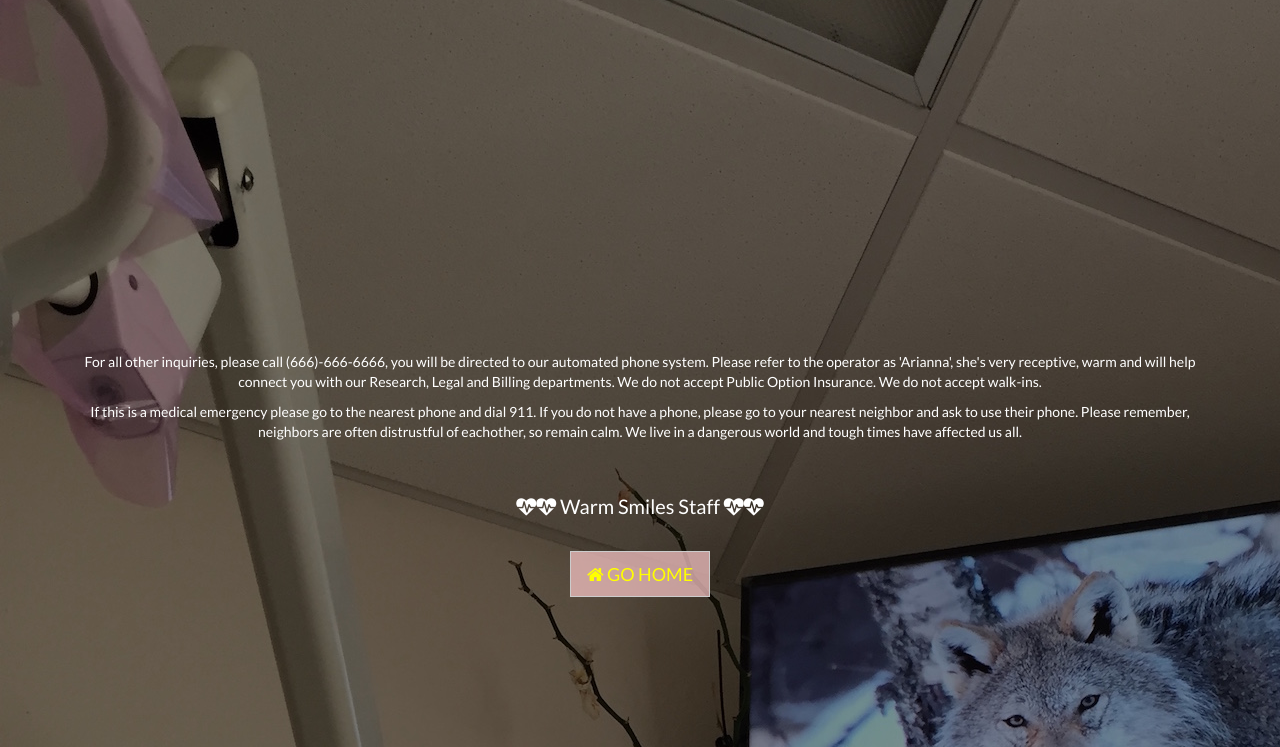
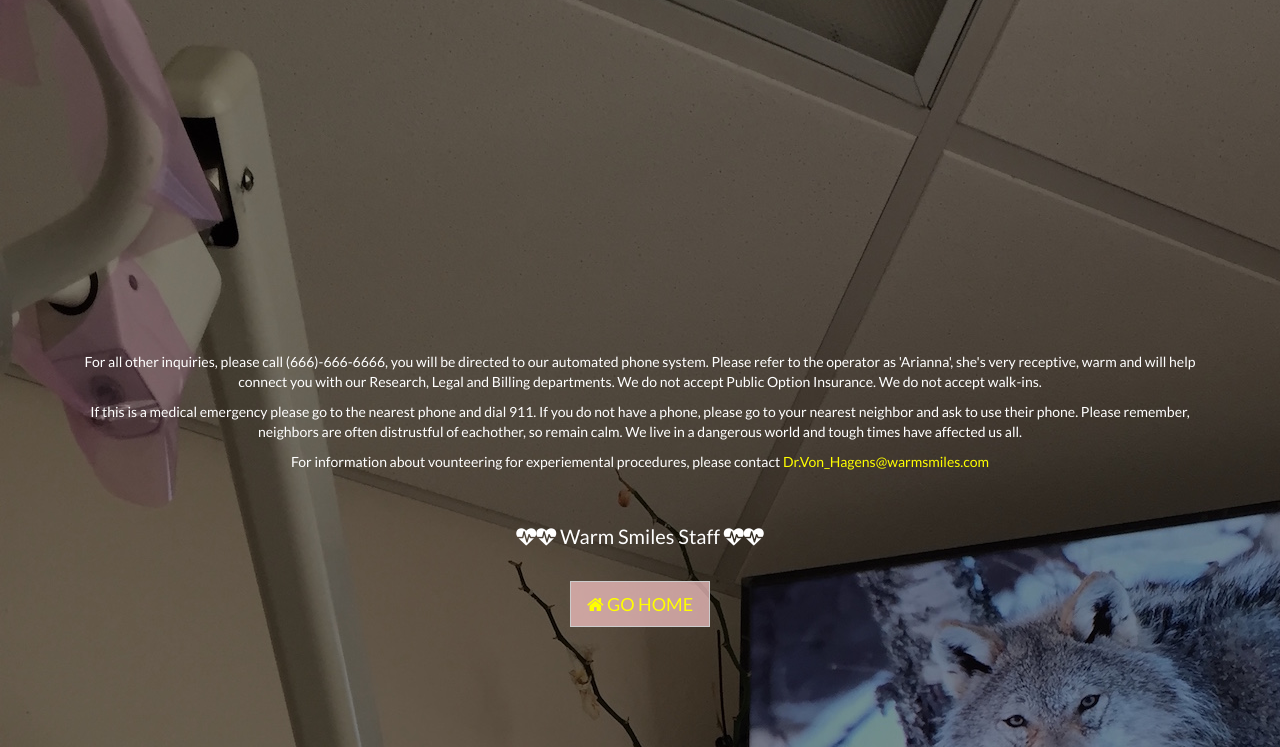
Before and after one commit to ksamualtolch/warm-smiles, a plain HTML site: page contact.html in a window 1280 px wide. Shown: the part 53-800 px from the top of the page. Drawn offline with nearby package versions, Linux system fonts and the light colour scheme.

```diff
--- a/contact.html
+++ b/contact.html
@@ -49,6 +49,7 @@
 			<div id="contact-content">
 				<p class="about">For all other inquiries, please call (666)-666-6666, you will be directed to our automated phone system. Please refer to the operator as 'Arianna', she's very receptive, warm and will help connect you with our Research, Legal and Billing departments. We do not accept Public Option Insurance. We do not accept walk-ins.
         <p>If this is a medical emergency please go to the nearest phone and dial 911. If you do not have a phone, please go to your nearest neighbor and ask to use their phone. Please remember, neighbors are often distrustful of eachother, so remain calm. We live in a dangerous world and tough times have affected us all.</p>
+        <p>For information about vounteering for experiemental procedures, please contact <a href="mailto:dr.vonhagens@example.com">Dr.Von_Hagens@warmsmiles.com</a></p>
         <p class="warm-smiles-staff"><i class="fa fa-heartbeat"></i></i><i class="fa fa-heartbeat"></i></i>  Warm Smiles Staff  <i class="fa fa-heartbeat"></i></i><i class="fa fa-heartbeat"></i></i></p>
 				<a href="index.html" class="btn btn-default btn-lg"><i class="fa fa-home"></i></i> Go Home</a>
 			</div>
```
